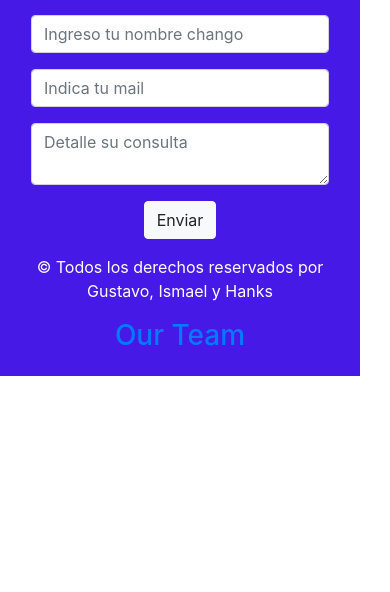
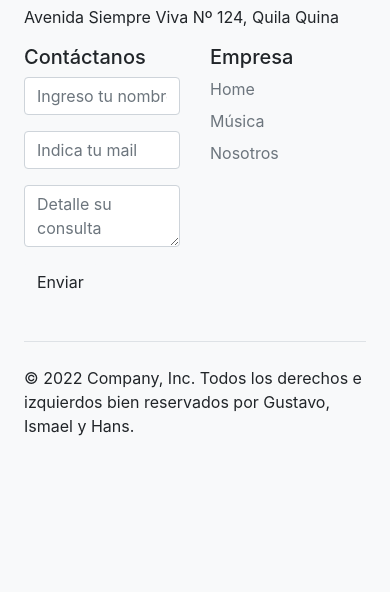
Before and after one commit to GustavoSeoane/Tienda-Abreu, a Django app: page /tienda/crear-accesorios/ in a window 390 px wide; the page is wider, and only the part inside the window is pictured. Shown: the part 1173-1765 px from the top of that part. Before the commit the page ends 1549 px from the top of that part, so only its background shows below. Run offline with Django 4.2, Linux system fonts and the light colour scheme; data that the repository does not hold is empty; parts of the project's set-up code (start-up, migrations or seed data) failed here and were passed over; some libraries are stand-ins or nearby versions.

Commit message:
Update base.html
Añadido footer

```diff
--- a/templates/base.html
+++ b/templates/base.html
@@ -12,7 +12,7 @@
 <body>
 
 
-    <nav class="navbar navbar-dark bg-primary" >
+    <nav class="navbar navbar-dark bg-primary">
         <a class="navbar-brand" href="/">Inicio</a>
 
         <form class="form-inline my-2 my-lg-0" action="/tienda/search-product/" method="GET">
@@ -59,14 +59,20 @@
 
     {% block content %} {% endblock%}
 
-    <footer class="container-fluid">
-        <div class="row p-3 container-fluid  text-white text-center p-3" style="background: rgb(70, 25, 231);">
+
+
+    <footer class="bd-footer py-4 py-md-5 mt-5 bg-light">
+        <div class="container py-4 py-md-5 px-4 px-md-3">
+            <div class="row">
                 <div class="col">
-                <iframe src="https://www.google.com/maps/embed?pb=!1m18!1m12!1m3!1d2155.6892886398605!2d-71.43323391680195!3d-40.173346903802205!2m3!1f0!2f0!3f0!3m2!1i1024!2i768!4f13.1!3m3!1m2!1s0x96111179c6665327%3A0x9108841b7e37241d!2sQuila%20Quina%20Muelle!5e0!3m2!1ses-419!2sar!4v1656596188437!5m2!1ses-419!2sar" width="400" height="300" style="border:0;" allowfullscreen="" loading="lazy" referrerpolicy="no-referrer-when-downgrade"></iframe>
-                <p></p> Avenida Siempre Viva Nº 124, Quila Quina</p>
+                    <h5>Encuéntranos</h5>
+                    <iframe src="https://www.google.com/maps/embed?pb=!1m18!1m12!1m3!1d2155.6892886398605!2d-71.43323391680195!3d-40.173346903802205!2m3!1f0!2f0!3f0!3m2!1i1024!2i768!4f13.1!3m3!1m2!1s0x96111179c6665327%3A0x9108841b7e37241d!2sQuila%20Quina%20Muelle!5e0!3m2!1ses-419!2sar!4v1656596188437!5m2!1ses-419!2sar"
+                        width="400" height="300" style="border:0;" allowfullscreen="" loading="lazy" referrerpolicy="no-referrer-when-downgrade"></iframe>
+                    <p> Avenida Siempre Viva Nº 124, Quila Quina</p>
                 </div>
+
                 <div class="col">
-                <h3> Contactanos </h3>
+                    <h5>Contáctanos</h5>
                     <div id="cnt_form">
                         <form id="contact-form" class="contact" name="contact-form" method="post" action="enviar2.php">
                             <div class="form-group">
@@ -83,12 +89,31 @@
                             </div>
                         </form>
                     </div>
+                </div>
 
-                <p class="sm">&copy; Todos los derechos reservados por Gustavo, Ismael y Hanks </p>
-                <a class="font-weight-bolder " href="/tienda/nosotros/"><h3> Our Team</h3></a>
+                <div class="col-6 col-md-2 mb-3">
+                    <h5>Empresa</h5>
+                    <ul class="nav flex-column">
+                        <li class="nav-item mb-2"><a href="" class="nav-link p-0 text-muted">Home</a></li>
+                        <li class="nav-item mb-2"><a href="https://www.youtube.com/watch?v=dQw4w9WgXcQ" class="nav-link p-0 text-muted">Música</a></li>
+                        <li class="nav-item mb-2"><a href="/tienda/nosotros/" class="nav-link p-0 text-muted">Nosotros</a></li>
+                    </ul>
+                </div>
+            </div>
+
+            <div class="d-flex flex-column flex-sm-row justify-content-between py-4 my-4 border-top">
+                <p>© 2022 Company, Inc. Todos los derechos e izquierdos bien reservados por Gustavo, Ismael y Hans.</p>
+                <ul class="list-unstyled d-flex">
+                    <li class="ms-3"><a class="link-dark" href="#"><svg class="bi" width="24" height="24"><use xlink:href="#twitter"></use></svg></a></li>
+                    <li class="ms-3"><a class="link-dark" href="#"><svg class="bi" width="24" height="24"><use xlink:href="#instagram"></use></svg></a></li>
+                    <li class="ms-3"><a class="link-dark" href="#"><svg class="bi" width="24" height="24"><use xlink:href="#facebook"></use></svg></a></li>
+                </ul>
+            </div>
         </div>
         </div>
     </footer>
+
+
 
 
 
```
Lines whose indentation alone changed are shown as unchanged.
